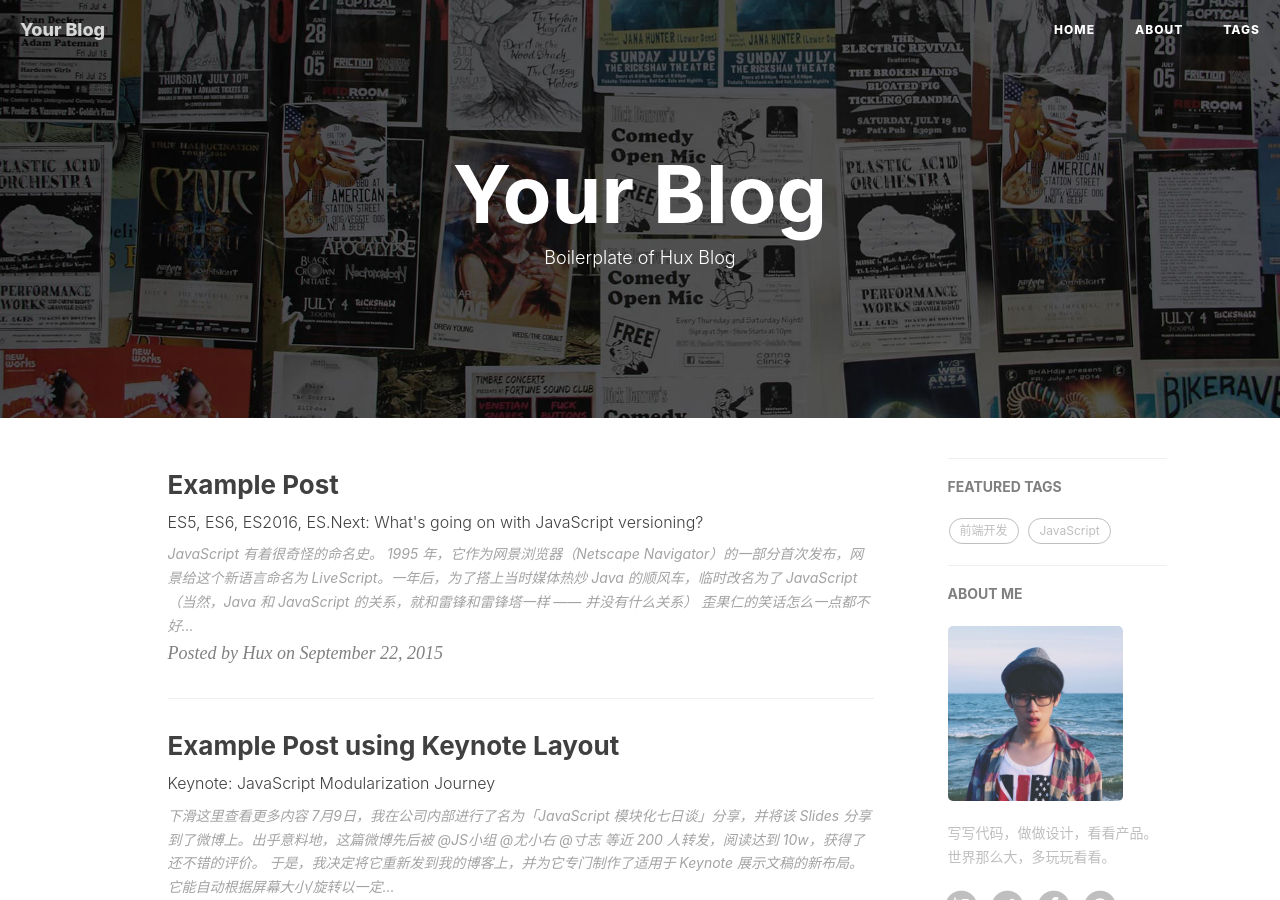
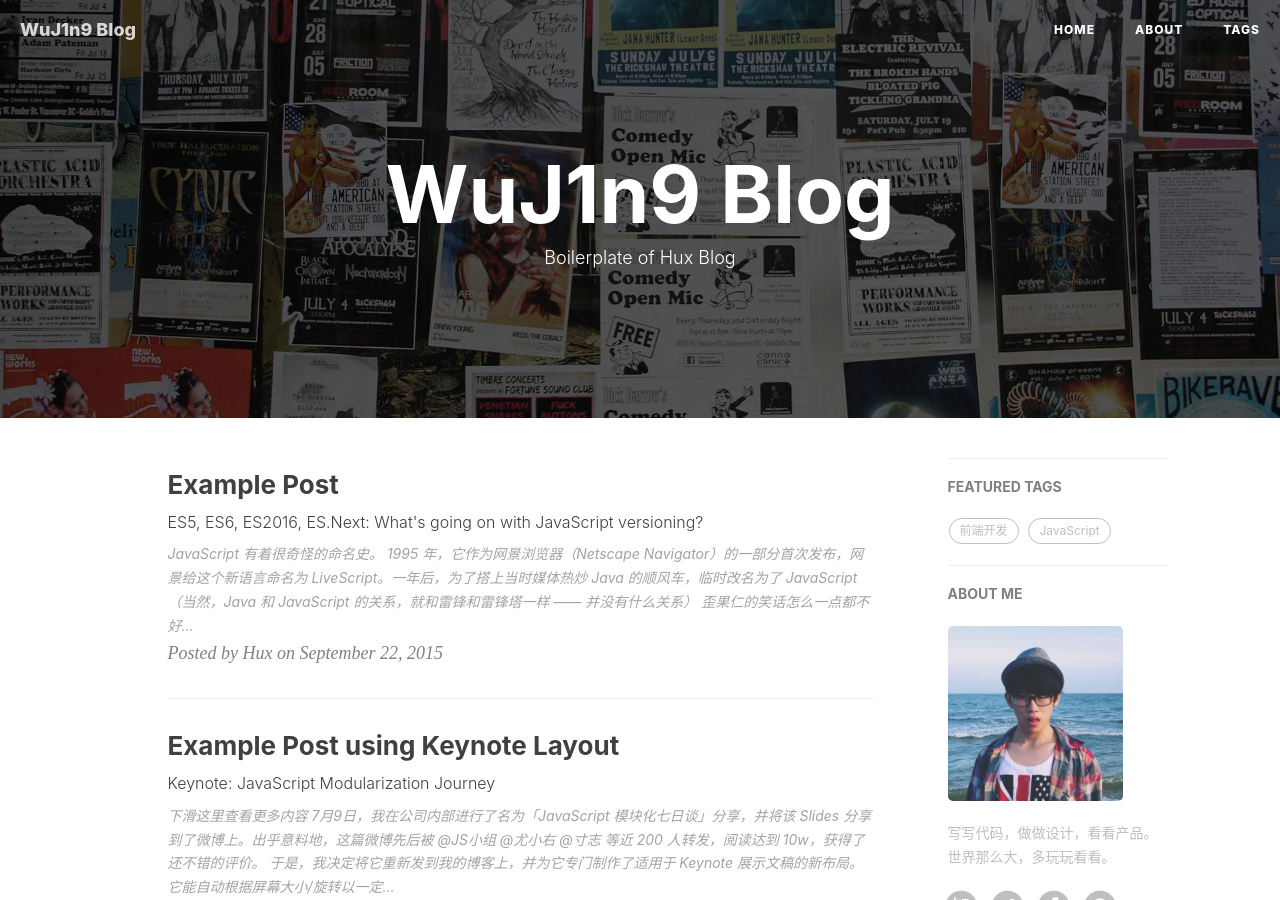
Before and after one commit to WuJ1n9/wuj1n9.github.io, a Jekyll site: the page built from index.html, in a window 1280 px wide and 900 px high. Built offline with Jekyll 4.4.1, drawn with Linux system fonts in a browser that asks for light colours; nearby versions of some CDN libraries; the list of posts is cut into pages by our own code; comment, search, counter and statistics services are not loaded; some of the changed text lies outside the part shown.

Commit message:
my config

```diff
--- a/_config.yml
+++ b/_config.yml
@@ -1,11 +1,11 @@
 # Site settings
-title: Your Blog
-SEOTitle: 你的博客 | Your Blog
+title: WuJ1n9 Blog
+SEOTitle: WuJ1n9 Blog | My Blog
 header-img: img/home-bg.jpg
-email: huxpro@gmail.com
+email: 2018211265@stu.ppsuc.edu.cn
 description: ""
 keyword: ""
-url: "http://huangxuan.me"              # your host, for absolute URL
+url: "https://wuj1n9.github.io"              # your host, for absolute URL
 baseurl: "/huxblog-boilerplate"         # for example, '/blog' if your blog hosted on 'host/blog'
 
 
```
